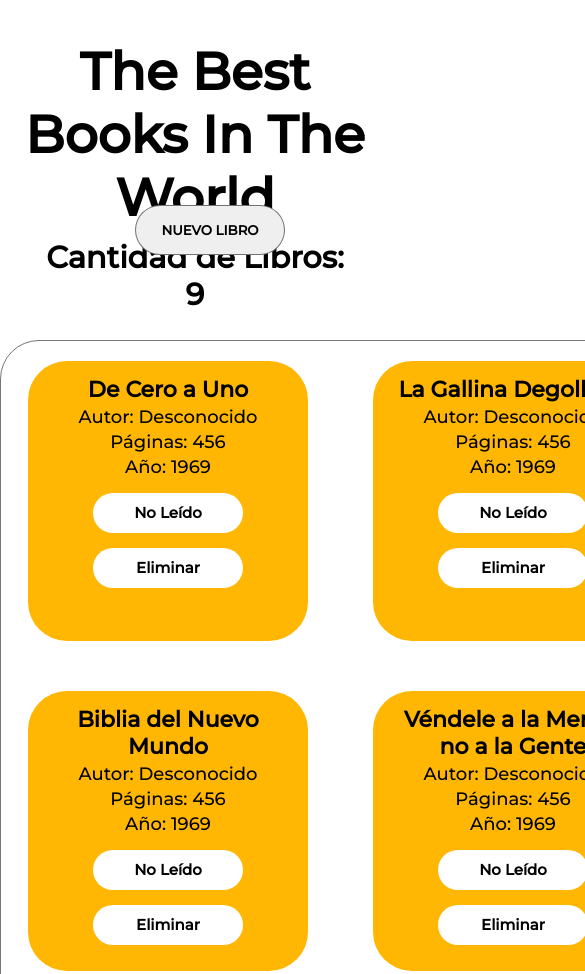
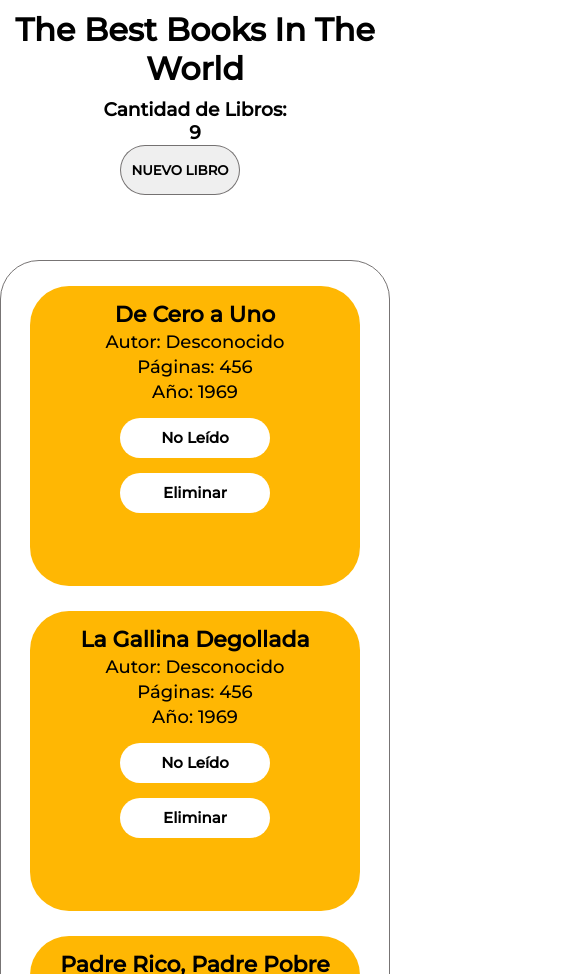
Before and after one commit to Leninner/library, a plain HTML site: page index.html in a window 390 px wide. Shown: the top 974 px of the page, 585 px wide, since content can reach past the window. Drawn offline with Linux system fonts and the light colour scheme.

Commit message:
Añado un diseño responsivo

```diff
--- a/style.css
+++ b/style.css
@@ -22,7 +22,7 @@
     height: 150px;
 }
 #newBook {
-    margin: 15px;
+    margin-top: 36px;
     font-weight: 900;
     border-radius: 50px;
     border: 0.5px solid rgba(85, 82, 82, 0.8);
@@ -244,3 +244,58 @@
         opacity: 1;
     }
 }
+
+/* Responsive */
+@media only screen and (max-width: 900px) {
+    .main {
+        display: inline;
+    }
+
+    .title {
+        text-align: center;
+        padding-top: 10px;
+        font-size: 16px;
+        width: 100%;
+        height: 50px;
+    }
+    .title h3 {
+        margin: 10px;
+    }
+
+    #newBook {
+        margin-top: 85px;
+        font-weight: 900;
+        border-radius: 50px;
+        border: 0.5px solid rgba(85, 82, 82, 0.8);
+        width: 120px;
+        height: 50px;
+    }
+    #newBook:hover {
+        font-weight: bold;
+        font-size: 15px;
+        background-color: rgb(0, 0, 0);
+        color: white;
+        box-shadow: 20px 20px 60px #bebebe, -20px -20px 6px #ffffff;
+    }
+
+    .table {
+        margin-top: 50px;
+        border-radius: 39px;
+        display: block;
+        height: auto;
+        width: auto;
+        border: 0.5px solid rgba(85, 82, 82, 0.8);
+    }
+
+    .libros {
+        margin: auto;
+        margin-top: 25px;
+        font-weight: 900;
+        font-size: px;
+        width: 300px;
+        height: 270px;
+        padding: 15px;
+        text-align: center;
+        background-color: #ffb703;
+    }
+}
```
